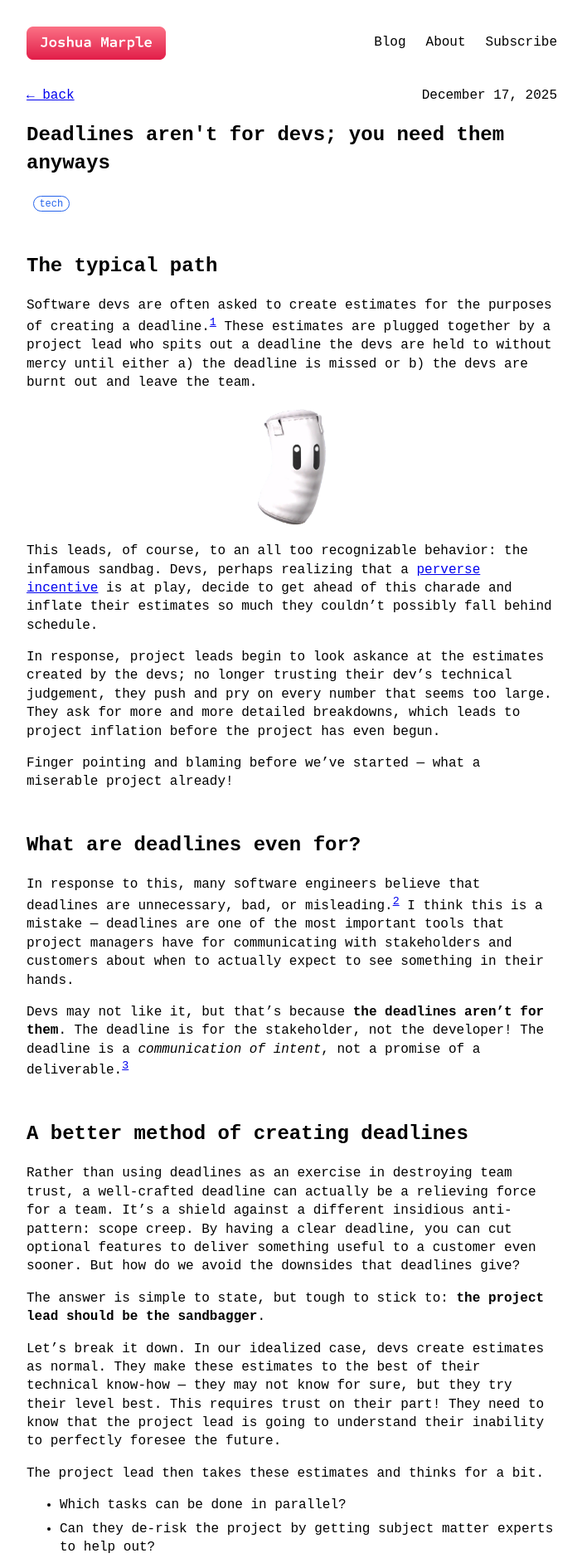
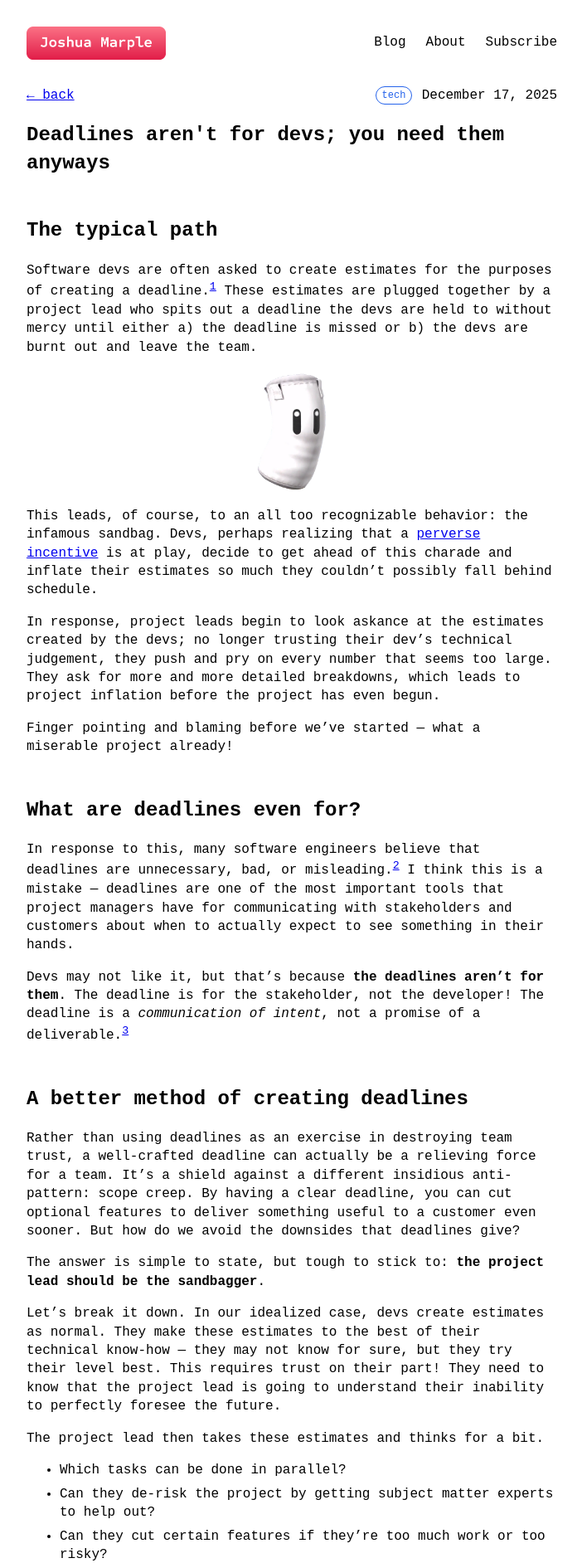
Before and after one commit to joshuaMarple/joshuamarple.github.io, a Jekyll site: the page built from _posts/2025-12-17-estimation-deadlines.md, in a window 1280 px wide. Shown: the top 1884 px of the page at 83% size, without its empty margins (288-990 px from the left). Built offline with Jekyll 4.4.1, drawn with Linux system fonts in a browser that asks for light colours.

Commit message:
Move category tag to post header bar next to date
🤖 Generated with [Claude Code](https://claude.com/claude-code)

Co-Authored-By: Claude Opus 4.5 <noreply@anthropic.com>

```diff
--- a/_layouts/post.html
+++ b/_layouts/post.html
@@ -5,11 +5,13 @@ layout: default
 <article>
   <div class="post-header">
     <a href="{{ "/" | relative_url }}">{{ site.theme_config.back_home_text }}</a>
-    <time datetime="{{ page.date }}">{{ page.date | date: "%B %d, %Y" }}</time>
+    <div class="post-header-right">
+      <a href="/{{ page.category }}" class="post-category post-category--{{ page.category }}">{{ page.category }}</a>
+      <time datetime="{{ page.date }}">{{ page.date | date: "%B %d, %Y" }}</time>
+    </div>
   </div>
 
   <h1>{{ page.title }}</h1>
-  <a href="/{{ page.category }}" class="post-category post-category--{{ page.category }}">{{ page.category }}</a>
 
   {{ content }}
 
--- a/_sass/no-style-please.scss
+++ b/_sass/no-style-please.scss
@@ -43,6 +43,12 @@ body {
   display: flex;
   justify-content: space-between;
   align-items: center;
+}
+
+.post-header-right {
+  display: flex;
+  align-items: center;
+  gap: 0.75rem;
 }
 
 h2, h3, h4, h5, h6 { margin-top: 3rem; }
@@ -205,7 +211,6 @@ img {
 }
 
 .post-category {
-  margin-left: 0.5rem;
   padding: 0.1rem 0.4rem;
   border: 1px solid;
   border-radius: 1rem;
```
